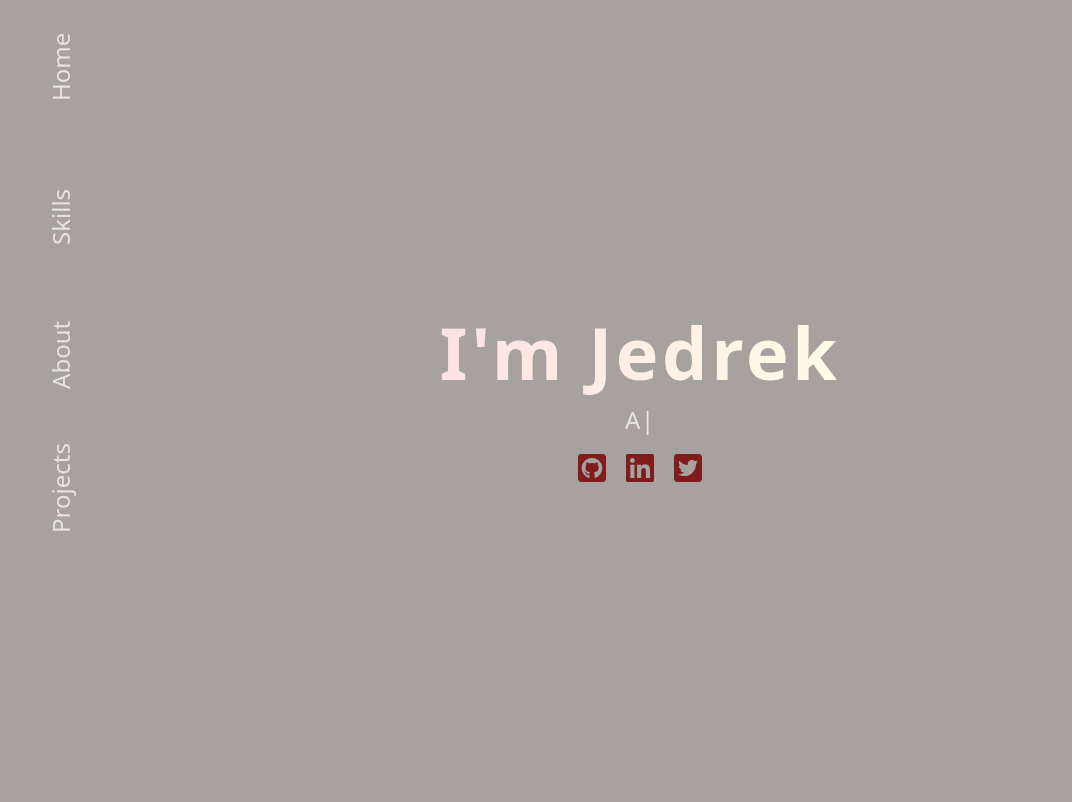
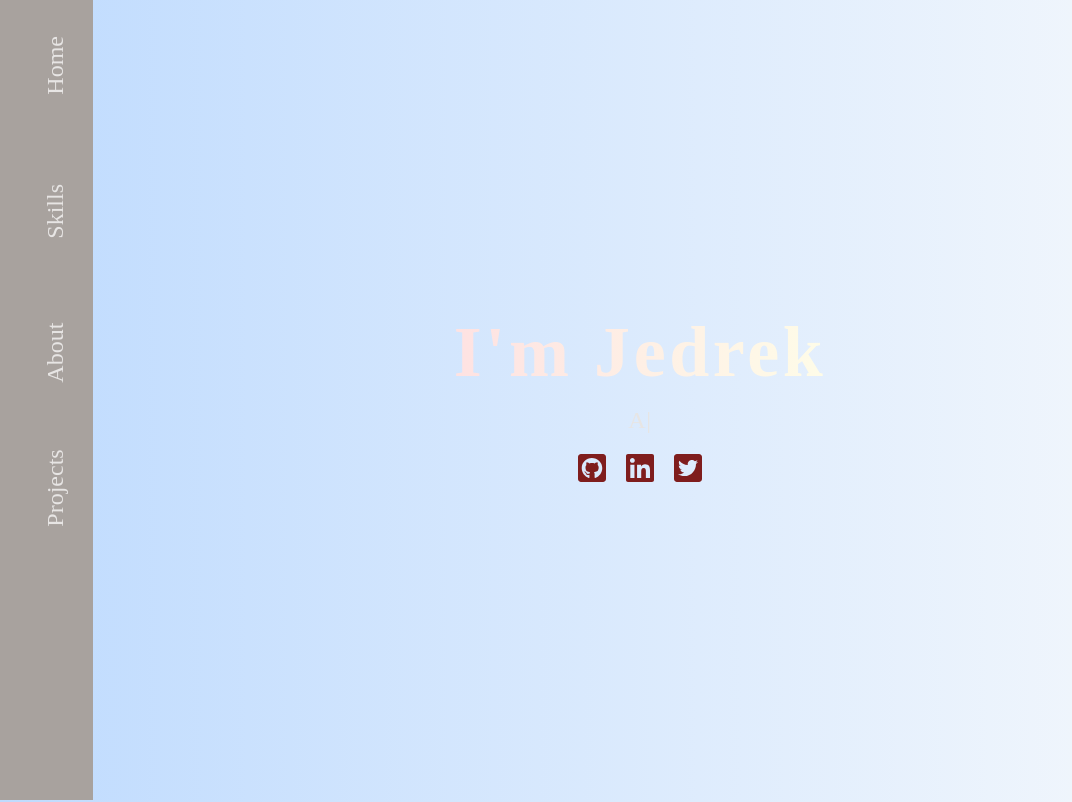
Before and after one commit to Jedrek1996/PortFolio, a React (Vite) app: page / in a window 1280 px wide. Shown: the top 802 px of the page, without its empty margins (0-1072 px from the left). Built offline with nearby package versions, Linux system fonts and the light colour scheme.

Commit message:
Updated app.jsx background colour and updated projects font

```diff
--- a/src/App.jsx
+++ b/src/App.jsx
@@ -3,7 +3,7 @@ import MainDisplay from "./components/MainDisplay";
 
 const App = () => {
   return (
-    <div className="bg-stone-400">
+    <div className="bg-gradient-to-r from-blue-200 to-yellow-550">
       <MainDisplay />
     </div>
   );
--- a/src/index.css
+++ b/src/index.css
@@ -7,3 +7,20 @@
     @apply mx-auto max-w-7xl px-8;
   }
 }
+
+@layer base {
+  body {
+    @apply font-sedan;
+  }
+}
+
+/* Colours Used
+Gradients:
+- Background bg-gradient-to-r from-blue-500 to-blue-200
+- Headers bg-gradient-to-r from-red-400 to-yellow-200
+
+Main Colours:
+
+
+
+*/
--- a/tailwind.config.js
+++ b/tailwind.config.js
@@ -2,7 +2,17 @@
 export default {
   content: ["./index.html", "./src/**/*.{js,ts,jsx,tsx}"],
   theme: {
-    extend: {},
+    extend: {
+      fontFamily: {
+        sedan: ["Sedan", "serif"], // Add this line
+      },
+      // If you want to apply the font only to inputs
+      components: {
+        input: {
+          fontFamily: "sedan",
+        },
+      },
+    },
   },
   plugins: [],
 };
```
